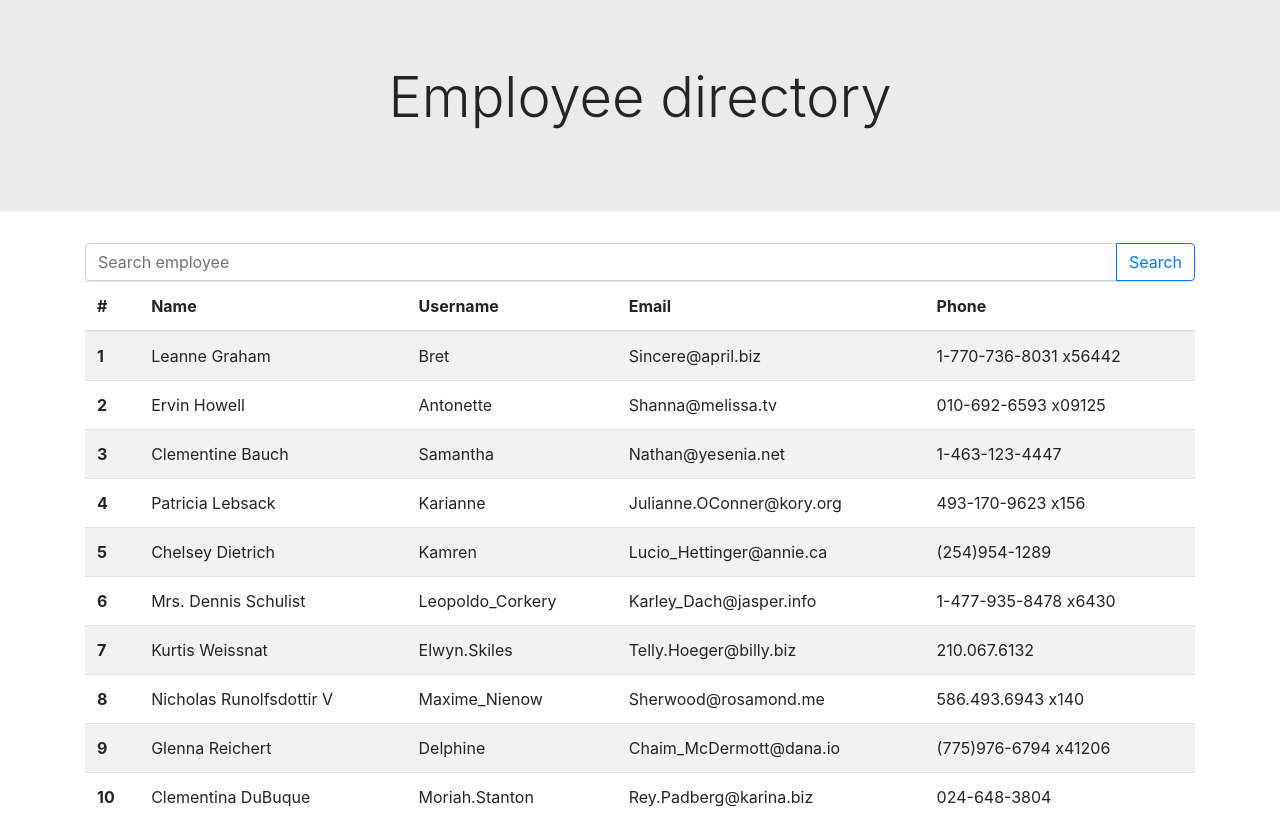
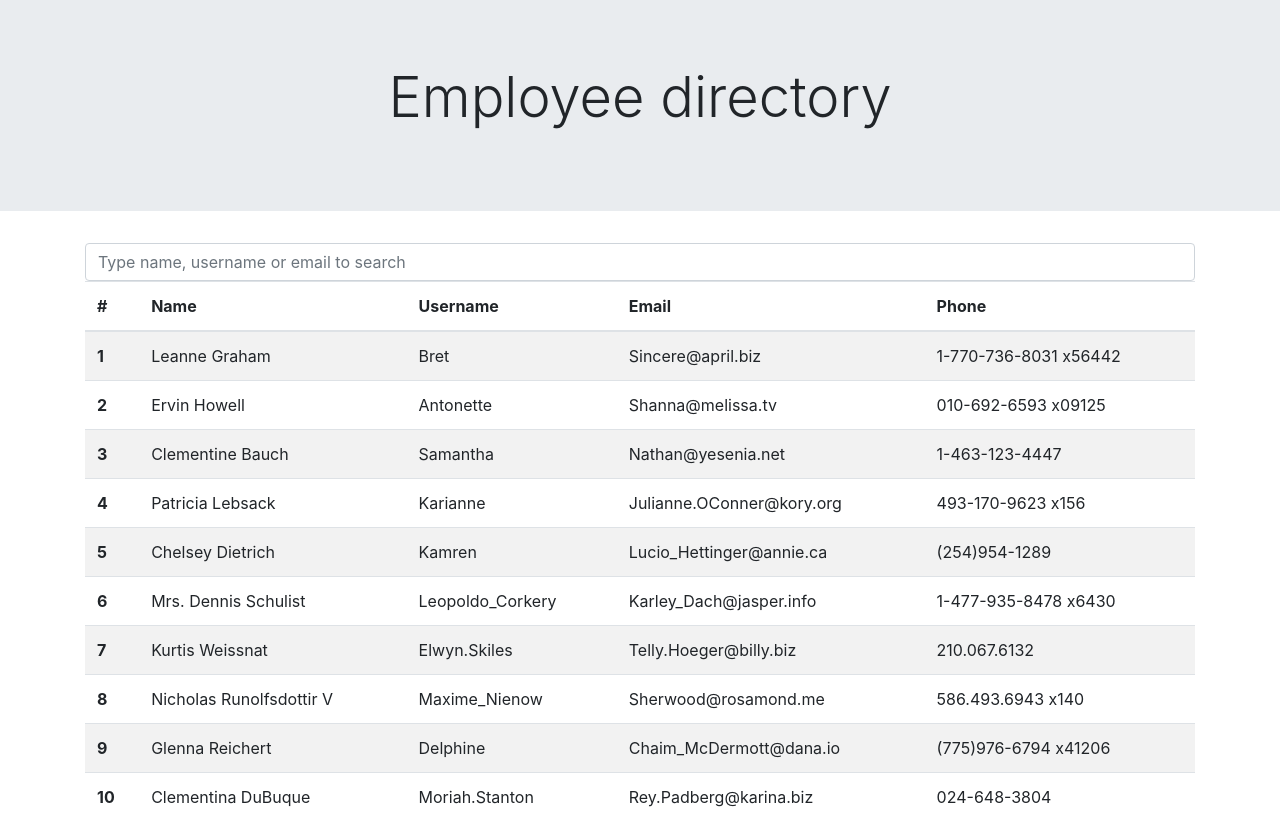
Before and after one commit to KiteRunner2/employee-dir, a React (Create React App) app: page / in a window 1280 px wide. Built offline with nearby package versions, Linux system fonts and the light colour scheme.

Commit message:
added search option for username and email, removed search button

```diff
--- a/src/components/SearchPage/SearchPage.js
+++ b/src/components/SearchPage/SearchPage.js
@@ -24,7 +24,8 @@ function SearchPage() {
         const newUserList = userList.filter(
             user =>
                 user.name.toLowerCase().indexOf(searchString) === 0 ||
-                user.username.toLowerCase().indexOf(searchString) === 0
+                user.username.toLowerCase().indexOf(searchString) === 0 ||
+                user.email.toLowerCase().indexOf(searchString) === 0
         );
         console.log(newUserList);
         setNewUserList(newUserList);
@@ -37,16 +38,16 @@ function SearchPage() {
                         onChange={e => handleInputChange(e)}
                         type="text"
                         className="form-control"
-                        placeholder="Search employee"
+                        placeholder="Type name, username or email to search"
                     />
-                    <div className="input-group-append">
+                    {/* <div className="input-group-append">
                         <button
                             className="btn btn-outline-primary"
                             type="button"
                         >
                             Search
                         </button>
-                    </div>
+                    </div> */}
                 </div>
             </form>
             <div>
```
